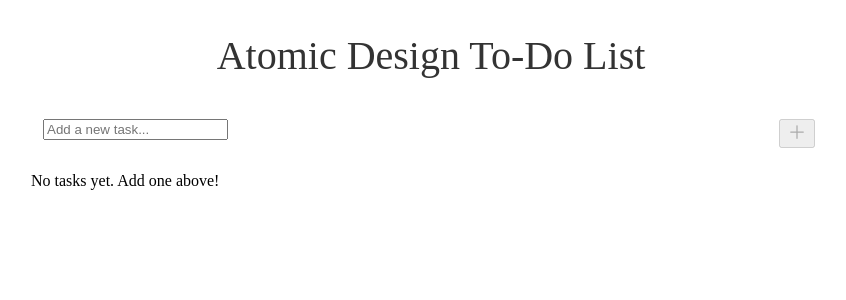
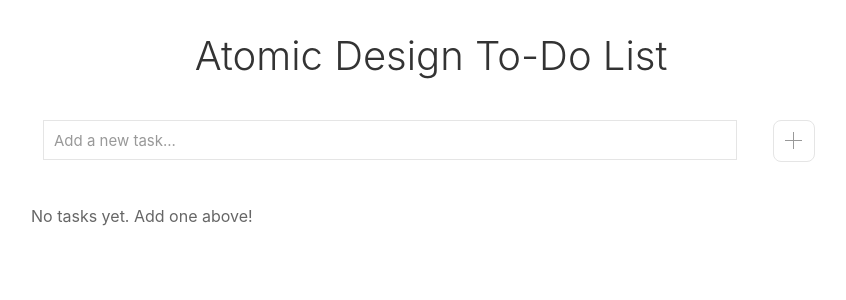
Before and after one commit to alfredogoeten/todolist, an Angular app: page /todo in a window 1280 px wide. Shown: the top 300 px of the page, without its empty margins (209-1055 px from the left). Built offline with nearby package versions, Linux system fonts and the light colour scheme.

Commit message:
adds uikit; fix icons

```diff
--- a/src/app/shared/atoms/button/button.component.html
+++ b/src/app/shared/atoms/button/button.component.html
@@ -3,9 +3,5 @@
   [type]="type"
   [disabled]="disabled || loading"
   (click)="onClick($event)"
->
-  @if (loading) {
-    <span class="btn-loading-spinner"></span>
-  }
-  <ng-content></ng-content>
+><ng-content></ng-content>
 </button>
--- a/src/app/shared/atoms/button/button.component.scss
+++ b/src/app/shared/atoms/button/button.component.scss
@@ -0,0 +1,4 @@
+.uk-button {
+  padding: 10px;
+  border-radius: 8px;
+}
--- a/src/app/shared/atoms/button/button.component.ts
+++ b/src/app/shared/atoms/button/button.component.ts
@@ -1,17 +1,17 @@
-import { Component, Input, Output, EventEmitter } from '@angular/core';
+import { Component, Input, Output, EventEmitter } from "@angular/core";
 
-type ButtonType = 'button' | 'submit' | 'reset';
-type ButtonVariant = 'primary' | 'secondary' | 'danger' | 'text';
+type ButtonType = "button" | "submit" | "reset";
+type ButtonVariant = "primary" | "danger";
 
 @Component({
-  selector: 'app-button',
+  selector: "app-button",
   standalone: true,
-  templateUrl: './button.component.html',
-  styleUrl: './button.component.scss'
+  templateUrl: "./button.component.html",
+  styleUrl: "./button.component.scss",
 })
 export class ButtonComponent {
-  @Input() type: ButtonType = 'button';
-  @Input() variant: ButtonVariant = 'primary';
+  @Input() type: ButtonType = "button";
+  @Input() variant: ButtonVariant = "primary";
   @Input() disabled: boolean = false;
   @Input() loading: boolean = false;
 
@@ -24,6 +24,10 @@ export class ButtonComponent {
   }
 
   get buttonClasses(): string {
-    return `btn btn-${this.variant} ${this.loading ? 'btn-loading' : ''}`;
+    const variantClassMap = {
+      primary: "uk-button-primary",
+      danger: "uk-button-danger",
+    };
+    return `uk-button ${variantClassMap[this.variant]}`;
   }
 }
--- a/src/app/shared/atoms/icon/icon.component.html
+++ b/src/app/shared/atoms/icon/icon.component.html
@@ -1,26 +1 @@
-<span [ngSwitch]="name" [class]="iconClasses">
-  <!-- ADD -->
-  <svg *ngSwitchCase="'add'" xmlns="http://www.w3.org/2000/svg" fill="none" viewBox="0 0 24 24" stroke-width="1.5" stroke="currentColor">
-    <path stroke-linecap="round" stroke-linejoin="round" d="M12 4.5v15m7.5-7.5h-15" />
-  </svg>
-
-  <!-- DELETE -->
-  <svg *ngSwitchCase="'delete'" xmlns="http://www.w3.org/2000/svg" fill="none" viewBox="0 0 24 24" stroke-width="1.5" stroke="currentColor">
-    <path stroke-linecap="round" stroke-linejoin="round" d="m14.74 9-.346 9m-4.788 0L9.26 9m9.968-3.21c.342.052.682.107 1.022.166m-1.022-.165L18.16 19.673a2.25 2.25 0 0 1-2.244 2.077H8.084a2.25 2.25 0 0 1-2.244-2.077L4.772 5.79m14.456 0a48.108 48.108 0 0 0-3.478-.397m-12 .562c.34-.059.68-.114 1.022-.165m0 0a48.11 48.11 0 0 1 3.478-.397m7.5 0v-.916c0-1.18-.91-2.164-2.09-2.201a51.964 51.964 0 0 0-3.32 0c-1.18.037-2.09 1.022-2.09 2.201v.916m7.5 0a48.667 48.667 0 0 0-7.5 0" />
-  </svg>
-
-  <!-- EDIT -->
-  <svg *ngSwitchCase="'edit'" xmlns="http://www.w3.org/2000/svg" fill="none" viewBox="0 0 24 24" stroke-width="1.5" stroke="currentColor">
-    <path stroke-linecap="round" stroke-linejoin="round" d="m16.862 4.487 1.687-1.688a1.875 1.875 0 1 1 2.652 2.652L10.582 16.07a4.5 4.5 0 0 1-1.897 1.13L6 18l.8-2.685a4.5 4.5 0 0 1 1.13-1.897l8.932-8.931Zm0 0L19.5 7.125M18 14v4.75A2.25 2.25 0 0 1 15.75 21H5.25A2.25 2.25 0 0 1 3 18.75V8.25A2.25 2.25 0 0 1 5.25 6H10" />
-  </svg>
-
-  <!-- CONFIRM -->
-  <svg *ngSwitchCase="'confirm'" xmlns="http://www.w3.org/2000/svg" fill="none" viewBox="0 0 24 24" stroke-width="1.5" stroke="currentColor">
-    <path stroke-linecap="round" stroke-linejoin="round" d="m4.5 12.75 6 6 9-13.5" />
-  </svg>
-
-  <!-- SEARCH -->
-  <svg *ngSwitchCase="'search'" xmlns="http://www.w3.org/2000/svg" fill="none" viewBox="0 0 24 24" stroke-width="1.5" stroke="currentColor">
-    <path stroke-linecap="round" stroke-linejoin="round" d="m21 21-5.197-5.197m0 0A7.5 7.5 0 1 0 5.196 5.196a7.5 7.5 0 0 0 10.607 10.607Z" />
-  </svg>
-</span>
+<span [attr.uk-icon]="uikitIcon"></span>
--- a/src/app/shared/atoms/icon/icon.component.scss
+++ b/src/app/shared/atoms/icon/icon.component.scss
@@ -1,18 +1,7 @@
 :host {
-  display: inline-flex;
+  display: flex;
   align-items: center;
   justify-content: center;
+  width: 100%;
+  height: 100%;
 }
-
-.icon {
-  display: inline-block;
-  width: 1.25rem; // 20px
-  height: 1.25rem; // 20px
-  color: currentColor; // Inherit color from parent
-
-  svg {
-    width: 100%;
-    height: 100%;
-    stroke-width: 1.5;
-  }
-}
--- a/src/app/shared/atoms/icon/icon.component.ts
+++ b/src/app/shared/atoms/icon/icon.component.ts
@@ -1,19 +1,24 @@
 import { Component, Input } from '@angular/core';
-import { NgSwitch, NgSwitchCase } from '@angular/common';
 
 type IconName = 'add' | 'delete' | 'edit' | 'confirm' | 'search';
 
 @Component({
   selector: 'app-icon',
   standalone: true,
-  imports: [NgSwitch, NgSwitchCase],
   templateUrl: './icon.component.html',
   styleUrl: './icon.component.scss'
 })
 export class IconComponent {
   @Input() name: IconName = 'add';
 
-  get iconClasses(): string {
-    return `icon icon-${this.name}`;
+  get uikitIcon(): string {
+    const iconMap = {
+      add: 'plus',
+      delete: 'trash',
+      edit: 'pencil',
+      confirm: 'check',
+      search: 'search'
+    };
+    return `icon: ${iconMap[this.name]}`;
   }
 }
--- a/src/app/shared/atoms/input/input.component.html
+++ b/src/app/shared/atoms/input/input.component.html
@@ -1,10 +1,9 @@
-<div class="input-container">
+<div class="uk-margin">
   <input
+    class="uk-input uk-width-1-1"
     type="text"
     [placeholder]="placeholder"
     [value]="value"
     (input)="onInput($event)"
-    [disabled]="disabled"
-    class="input"
-  >
+  />
 </div>
--- a/src/app/shared/atoms/input/input.component.scss
+++ b/src/app/shared/atoms/input/input.component.scss
@@ -0,0 +1,3 @@
+:host {
+  width: 100%;
+}
--- a/src/app/shared/atoms/input/input.component.ts
+++ b/src/app/shared/atoms/input/input.component.ts
@@ -9,7 +9,6 @@ import { Component, Input, Output, EventEmitter } from '@angular/core';
 export class InputComponent {
   @Input() placeholder: string = '';
   @Input() value: string = '';
-  @Input() disabled: boolean = false;
 
   @Output() valueChange = new EventEmitter<string>();
   @Output() inputChange = new EventEmitter<Event>();
--- a/src/app/shared/molecules/task-item/task-item.component.scss
+++ b/src/app/shared/molecules/task-item/task-item.component.scss
@@ -2,6 +2,7 @@
   display: flex;
   justify-content: space-between;
   align-items: center;
+  min-height: 6vh;
   padding: 0.75rem 1rem;
   background: white;
   border-radius: 4px;
--- a/src/index.html
+++ b/src/index.html
@@ -6,6 +6,9 @@
   <base href="/">
   <meta name="viewport" content="width=device-width, initial-scale=1">
   <link rel="icon" type="image/x-icon" href="favicon.ico">
+  <link rel="stylesheet" href="https://cdn.jsdelivr.net/npm/uikit@3.15.10/dist/css/uikit.min.css" />
+  <script src="https://cdn.jsdelivr.net/npm/uikit@3.15.10/dist/js/uikit.min.js"></script>
+  <script src="https://cdn.jsdelivr.net/npm/uikit@3.15.10/dist/js/uikit-icons.min.js"></script>
 </head>
 <body>
   <app-root></app-root>
```
